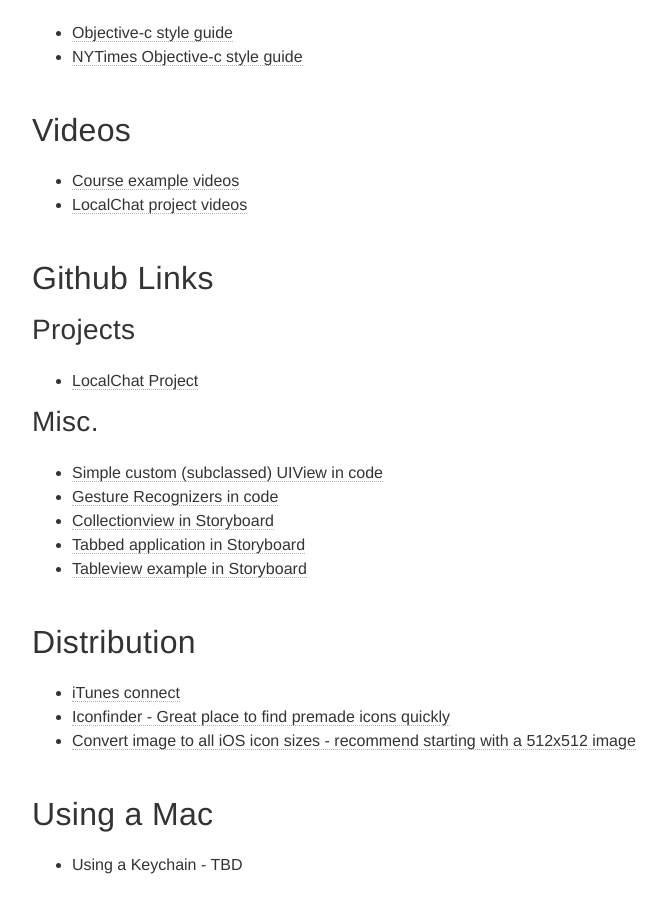
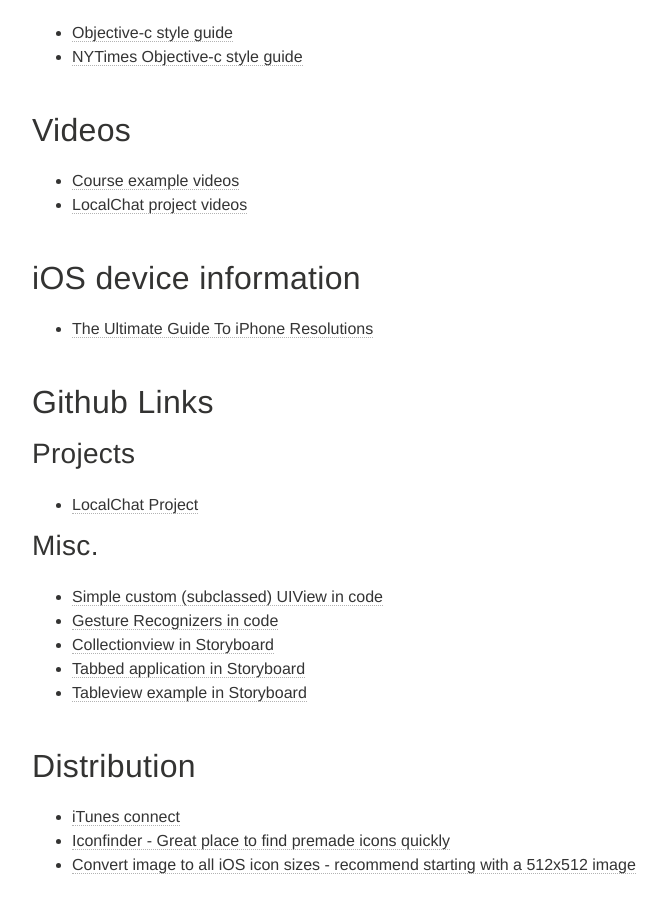
Before and after one commit to portlandcodeschool/ios, a Jekyll site: the page built from resources.md, in a window 1280 px wide and 900 px high, scrolled down 729 px. Shown: the whole window, without its empty margins (288-955 px from the left). Built offline with Jekyll 4.4.1, drawn with Linux system fonts in a browser that asks for light colours; nearby versions of some CDN libraries.

Commit message:
Update resources.md

```diff
--- a/resources.md
+++ b/resources.md
@@ -29,6 +29,9 @@ tags: [curriculum]
 # Videos
 * [Course example videos](https://drive.google.com/folderview?id=0B1jxDrjd4WIadWEtZ3BPb1phcUU&usp=sharing)
 * [LocalChat project videos](https://drive.google.com/folderview?id=0B1jxDrjd4WIaMklKTndhc1phTVE&usp=sharing)
+
+# iOS device information
+* [The Ultimate Guide To iPhone Resolutions](http://www.paintcodeapp.com/news/ultimate-guide-to-iphone-resolutions)
 
 # Github Links
 
```
